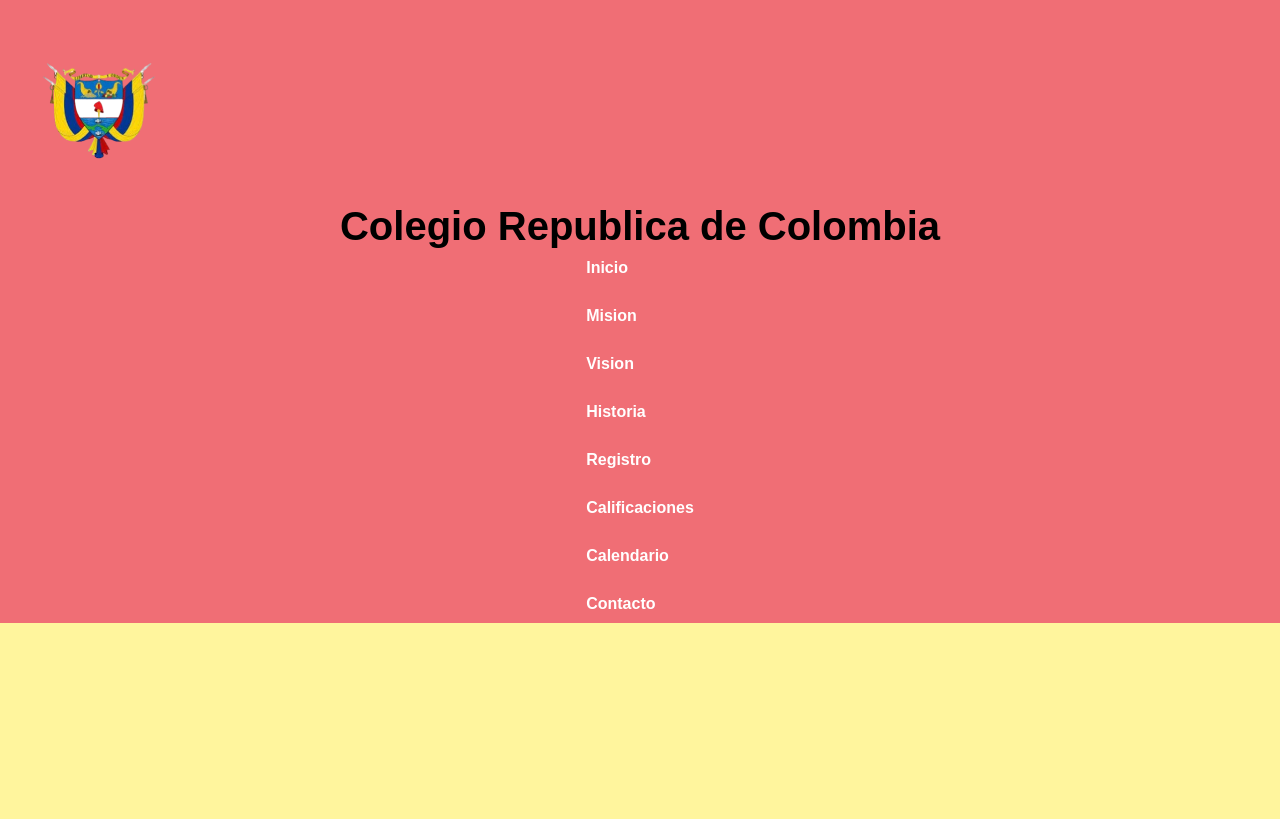
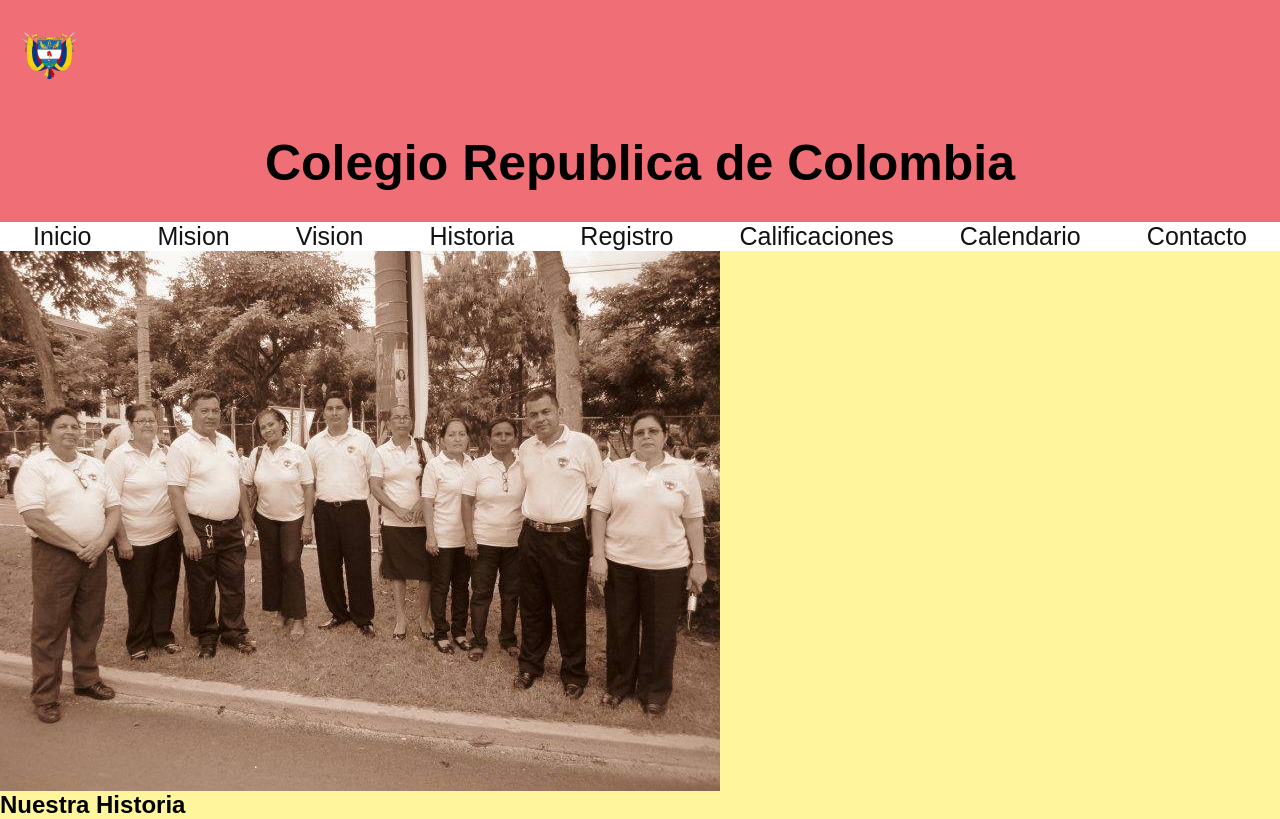
Before and after one commit to EliMejiaP/Web-Colegio-Colombia, a plain HTML site: page Estructura HTML/index.html in a window 1280 px wide. Drawn offline with Linux system fonts and the light colour scheme.

Commit message:
Iniciando diseño del Boddy

```diff
--- a/Estructura HTML/index.html
+++ b/Estructura HTML/index.html
@@ -1,15 +1,15 @@
 <!DOCTYPE html>
 <html lang="es">
   <head>
-    <meta charset="UTF-8">
-    <meta name="viewport" content="width=device-width, initial-scale=1.0">
+    <meta charset="UTF-8" />
+    <meta name="viewport" content="width=device-width, initial-scale=1.0" />
     <title>Colegio República de Colombia</title>
-    <link rel="stylesheet" href="styles.css">
+    <link rel="stylesheet" href="styles.css" />
   </head>
   <body>
     <header class="header__flexbox">
       <div>
-            <img class="header__logo" src="logo.png" alt="">
+        <img class="header__logo" src="logo.png" alt="" />
       </div>
       <div>
         <h1 class="header__titulo">Colegio Republica de Colombia</h1>
@@ -17,16 +17,24 @@
 
       <nav class="header__nav">
         <ul class="header__nav-list">
-                <li class="header__item"><a href="#" class="header__nav-link">Inicio</a></li>
-                <li class="header__item"><a href="#" class="header__nav-link">Mision</a></li>
-                <li class="header__item"><a href="#" class="header__nav-link">Vision</a></li>
-                <li class="header__item"><a href="#" class="header__nav-link">Historia</a></li>
-                <li class="header__item"><a href="#" class="header__nav-link">Registro</a></li>
-                <li class="header__item"><a href="#" class="header__nav-link">Calificaciones</a></li>
-                <li class="header__item"><a href="#" class="header__nav-link">Calendario</a></li>
-                <li class="header__item"><a href="#" class="header__nav-link">Contacto</a></li>
+          <li class="header__item"><a href="#">Inicio</a></li>
+          <li class="header__item"><a href="#">Mision</a></li>
+          <li class="header__item"><a href="#">Vision</a></li>
+          <li class="header__item"><a href="#">Historia</a></li>
+          <li class="header__item"><a href="#">Registro</a></li>
+          <li class="header__item"><a href="#">Calificaciones</a></li>
+          <li class="header__item"><a href="#">Calendario</a></li>
+          <li class="header__item"><a href="#">Contacto</a></li>
         </ul>
       </nav>
     </header>
+    <main>
+      <div>
+        <img class="heade__foto1" src="FotografiaDocentes.jpg" alt="" />
+      </div>
+      <div>
+        <h2>Nuestra Historia</h2>
+      </div>
+    </main>
   </body>
 </html>
--- a/Estructura HTML/styles.css
+++ b/Estructura HTML/styles.css
@@ -1,87 +1,63 @@
+/* Estilos basicos CSS */
 * {
   margin: 0;
   padding: 0;
   box-sizing: border-box;
+}
+.header__flexbox {
+  background-color: #f06e75;
 }
 
 body {
   font-family: sans-serif;
   background-color: #fff59d;
 }
+/*Agegando estilos con flexbox*/
 
 .header__flexbox {
   display: flex;
+  flex-direction: column;
 
-    justify-content: space-between;
-    align-items: center;
-    background-color: #f06e75;
-    flex-wrap: wrap; /* Para que se ajuste mejor en pantallas pequeñas */
 }
 
 .header__logo {
-    width: 200px; /* Ajusta el tamaño según sea necesario */
-    justify-content: center;
+  background-color: transparent;
+  max-width: 100%;
+  width: 100px;
+
 }
 
 .header__titulo {
-    font-size: 2.5rem;
+  background-color: transparent;
+  font-family: sans-serif;
+  font-size: 50px;
   text-align: center;
-    flex-grow: 1;
-}
-
-.header__nav {
-    display: flex;
-    flex-grow: 1;
+padding: 30px;
 
 }
 
 .header__nav-list {
   display: flex;
-    list-style: none;
-    gap: 20px;
-
-   top:50px;
-}
-
-.header__nav-link {
-  text-decoration: none;
-    color: #fff;
-    background-color:transparent;
-    padding: 10px 15px;
-    border-radius: 10px;
-    font-weight: bold;
-    transition: background-color 0.01s ease;
+  flex-wrap: wrap;
+  justify-content: space-around;
+  background-color: rgb(255, 255, 255);
+  list-style-type: none;
 
 }
-
-.header__nav-link:hover {
-    background-color: #00af80;
+.header__item a {
+text-decoration: none;
+  font-size: 25px;
+  color: #121212;
 
 }
-
-/* Media query para pantallas pequeñas */
-
-@media screen and (min-width: 900px) {
-    .header__flexbox{
-      display: block;
-      flex-direction: column;
-    }
-  }
-
-    .header__nav {
-        justify-content: center;
+.header__item :hover{
+background-color:  #f06e75;
 
 }
-    .header__nav-list {
-        flex-direction: column;
-        gap: 10px;
+.heade__foto1 {
+    display: flex;
+
 }
-
-    .header__nav-link {
-        display: block;
-        width: 100%;
-    }
-
 
 
 /*Herencia del codigo html y css*/
```
Also changed, not shown: Estructura HTML/FotografiaDocentes.jpg (renamed from Estructura HTML/11265025_679258738867528_5049133684171245441_n.jpg). Lines whose indentation alone changed are shown as unchanged.
